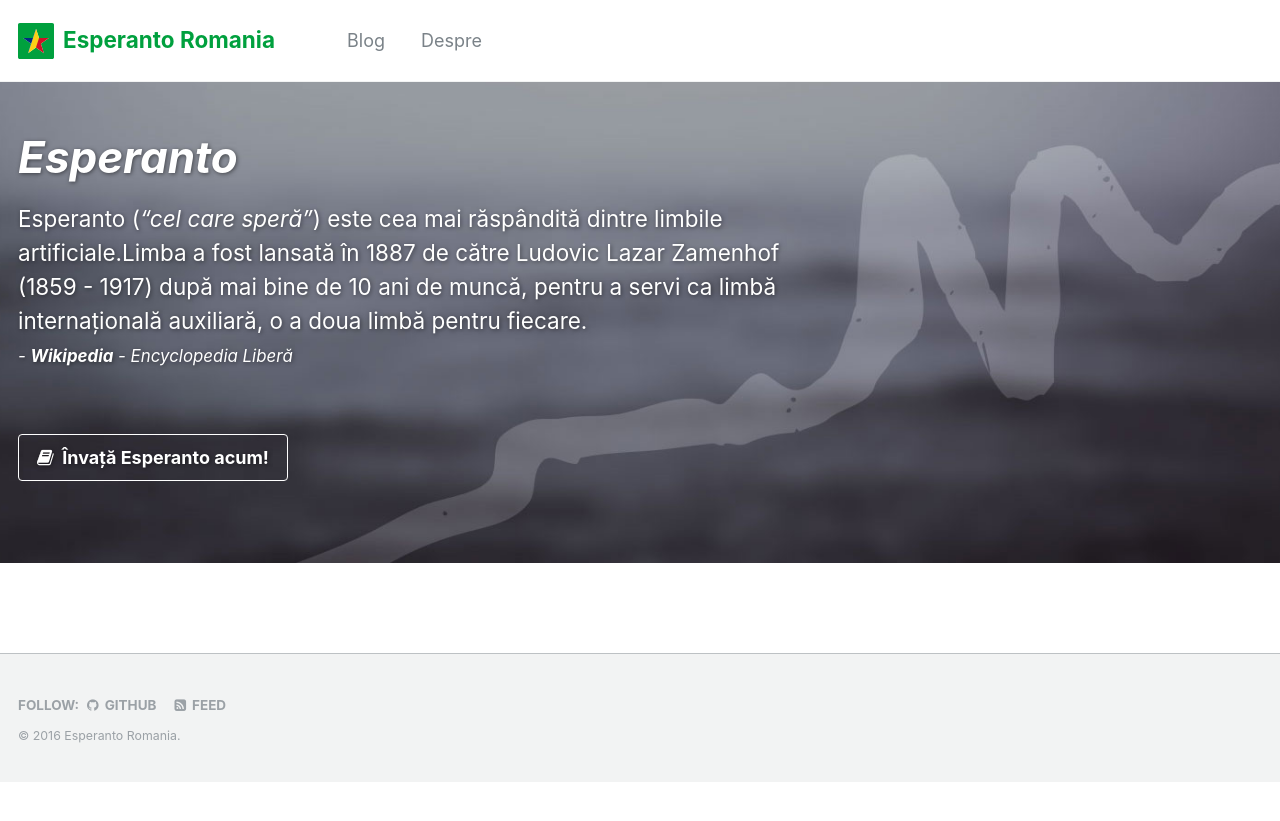
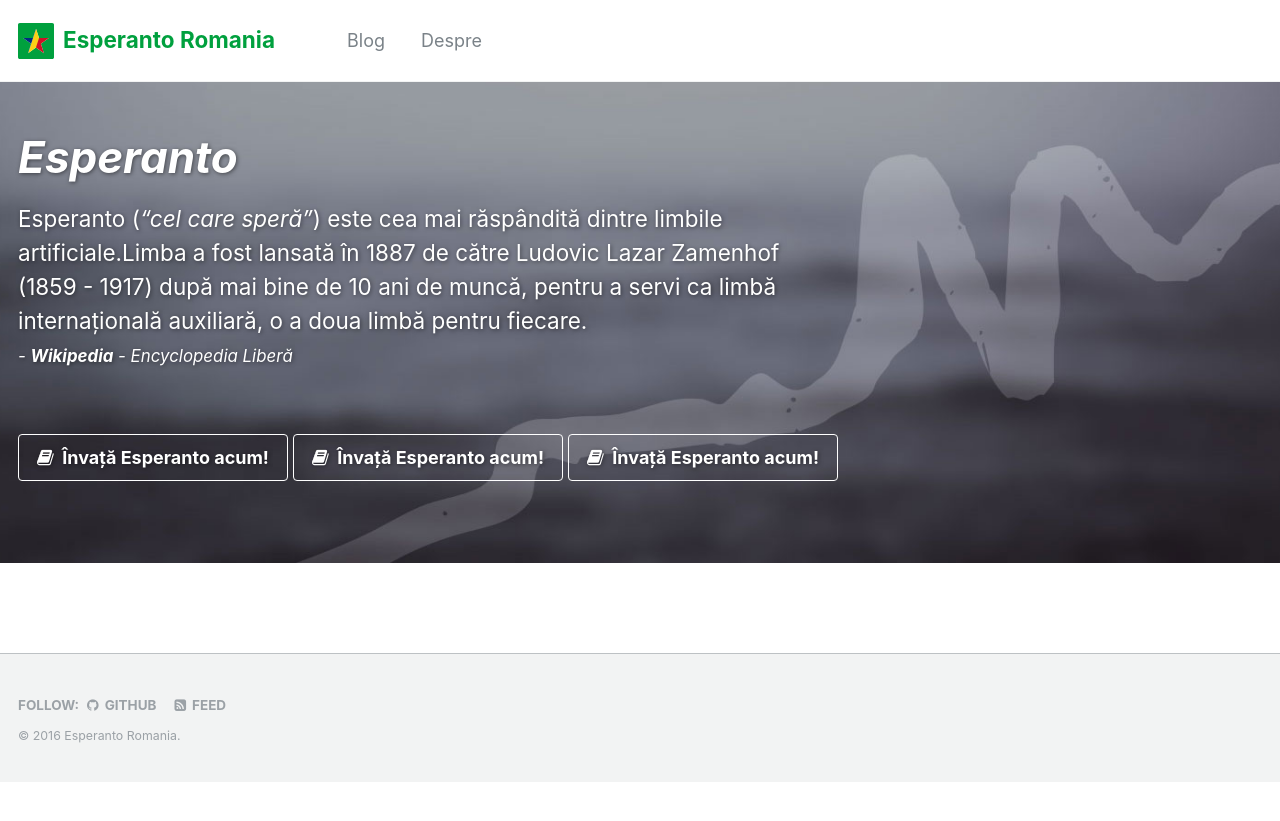
Before and after one commit to esperanto-ro/esperanto-ro.github.io, a Jekyll site: the page built from _pages/home.md, in a window 1280 px wide. Shown: the top 821 px of the page. Built offline with Jekyll 4.4.1, drawn with Linux system fonts in a browser that asks for light colours.

Commit message:
Add 2 more cta buttons on home page

```diff
--- a/_includes/page__hero.html
+++ b/_includes/page__hero.html
@@ -11,6 +11,19 @@
 {% else %}
   {% capture cta_path %}{{ page.header.cta_url | prepend: base_path }}{% endcapture %}
 {% endif %}
+
+{% if page.header.cta_second_url contains "://" %}
+  {% capture cta_second_path %}{{ page.header.cta_second_url }}{% endcapture %}
+{% else %}
+  {% capture cta_second_path %}{{ page.header.cta_second_url | prepend: base_path }}{% endcapture %}
+{% endif %}
+
+{% if page.header.cta_third_url contains "://" %}
+  {% capture cta_third_path %}{{ page.header.cta_third_url }}{% endcapture %}
+{% else %}
+  {% capture cta_third_path %}{{ page.header.cta_third_url | prepend: base_path }}{% endcapture %}
+{% endif %}
+
 
 {% if page.header.overlay_image contains "://" %}
   {% capture overlay_img_path %}{{ page.header.overlay_image }}{% endcapture %}
@@ -44,8 +57,18 @@
       {% if site.read_time and page.read_time %}
         <p class="page__meta"><i class="fa fa-clock-o" aria-hidden="true"></i> {% include read-time.html %}</p>
       {% endif %}
-      {% if page.header.cta_url %}
-        <p><a href="{{ cta_path }}" class="btn btn--light-outline btn--large">{{ page.header.cta_label | default: site.data.ui-text[site.locale].more_label }}</a></p>
+      {% if page.header.cta_url or page.header.cta_second_url or page.header.cta_third_url %}
+        <p>
+        {% if page.header.cta_url %}
+          <a href="{{ cta_path }}" class="btn btn--light-outline btn--large">{{ page.header.cta_label | default: site.data.ui-text[site.locale].more_label }}</a>
+        {% endif %}
+        {% if page.header.cta_second_url %}
+          <a href="{{ cta_second_path }}" class="btn btn--light-outline btn--large">{{ page.header.cta_second_label | default: site.data.ui-text[site.locale].more_label }}</a>
+        {% endif %}
+        {% if page.header.cta_third_url %}
+          <a href="{{ cta_third_path }}" class="btn btn--light-outline btn--large">{{ page.header.cta_third_label | default: site.data.ui-text[site.locale].more_label }}</a>
+        {% endif %}
+        </p>
       {% endif %}
     </div>
   {% else %}
--- a/_pages/home.md
+++ b/_pages/home.md
@@ -7,6 +7,10 @@ header:
   overlay_image: mm-home-page-feature.jpg
   cta_label: "<i class='fa fa-book'></i> &nbsp;Învață Esperanto acum!"
   cta_url: "http://en.lernu.net/"
+  cta_second_label: "<i class='fa fa-book'></i> &nbsp;Învață Esperanto acum!"
+  cta_second_url: "http://en.lernu.net.org/"
+  cta_third_label: "<i class='fa fa-book'></i> &nbsp;Învață Esperanto acum!"
+  cta_third_url: "http://en.lernu.net.co.uk/"
   caption:
 excerpt: 'Esperanto (<i>"cel care speră"</i>) este cea mai răspândită dintre limbile artificiale.Limba a fost lansată în 1887 de către Ludovic Lazar Zamenhof (1859 - 1917) după mai bine de 10 ani de muncă, pentru a servi ca limbă internațională auxiliară, o a doua limbă pentru fiecare.<br /> <a href="https://ro.wikipedia.org/wiki/Esperanto" target="_blank" style="text-decoration: none"><small><i> - <b>Wikipedia</b> - Encyclopedia Liberă</i></small></a><br /><br />
 <!--
```
